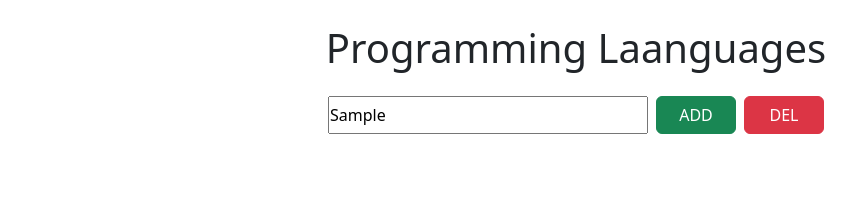
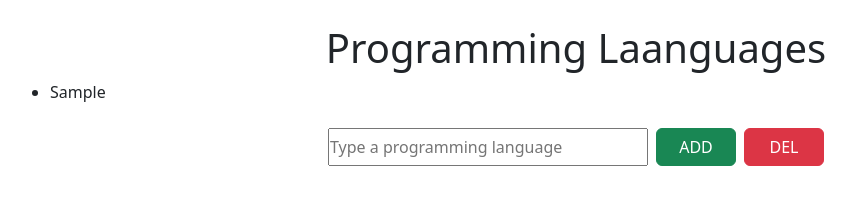
Before and after one commit to MSKose/simple-li-adder, a plain HTML site: page index.html in a window 1280 px wide. Both pictures are taken after typing "Sample" into the empty fields and a click on the button "ADD". Shown: the whole page, without its empty margins (64-920 px from the left). Drawn offline with nearby package versions, Linux system fonts and the light colour scheme.

Commit message:
added the text identifier and add button on the js part

```diff
--- a/app.js
+++ b/app.js
@@ -0,0 +1,30 @@
+const dilInput = document.querySelector('.diller');
+const silBtn = document.getElementById('sil');
+const ekleBtn = document.getElementById('ekle');
+
+const dilSection = document.querySelector('#dil-section');
+
+
+const ul = document.createElement('ul');
+dilSection.appendChild(ul);
+
+ekleBtn.addEventListener('click', () => {
+    if (!dilInput.value) {
+        alert("Please type something")
+    }else {
+        ul.innerHTML += `<li>${dilInput.value}</li>`;
+        dilInput.value = '';
+        redControl();
+    }
+
+});
+
+const redControl = () => {
+    document.querySelectorAll('ul li').forEach((lan) => {     // here lan represents li elements in a forEach
+        const low = lan.textContent.toLowerCase();
+        if (low == "javascript"){
+            lan.className = 'red'                     // here we forcefully added a css class to our li element.
+        //  lan.setAttribute('class', 'red')          this would be an alternative way to adding class name
+        }
+    })
+}
--- a/style.css
+++ b/style.css
@@ -10,5 +10,8 @@ section button {
 
 section .diller {
     width: 20rem;
+}
 
+.red {
+    color: red;
 }
```
Also changed, not shown: index.html (line endings or trailing spaces), 1 other file.
